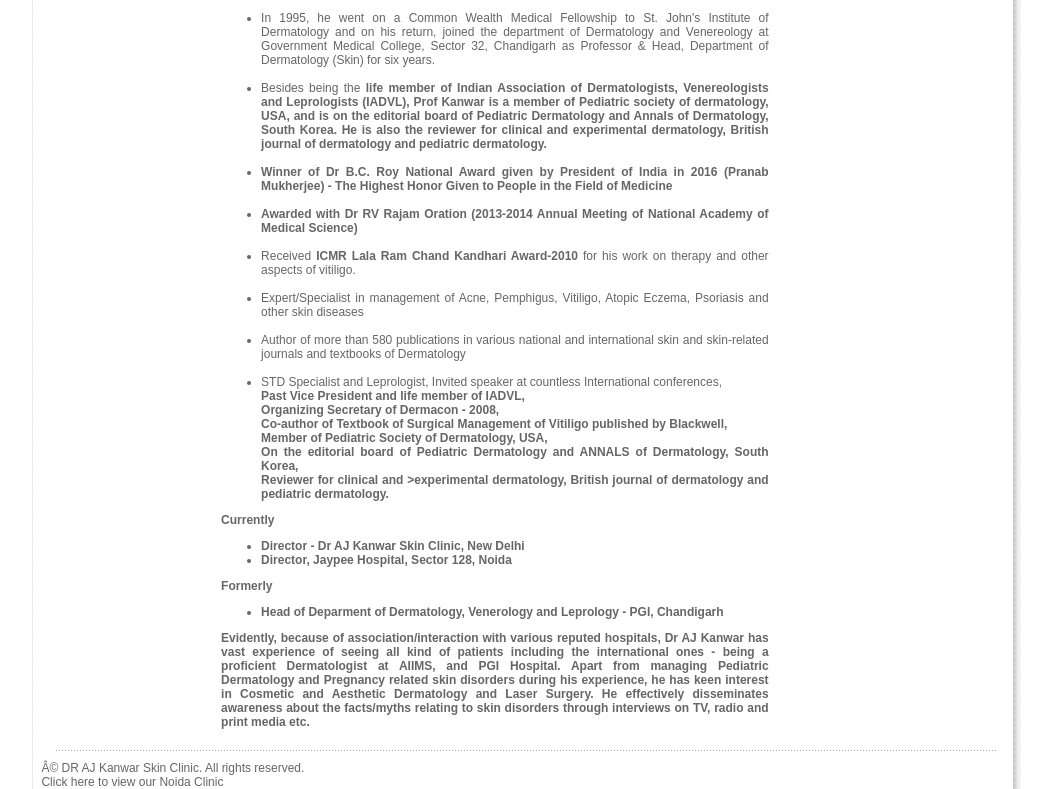
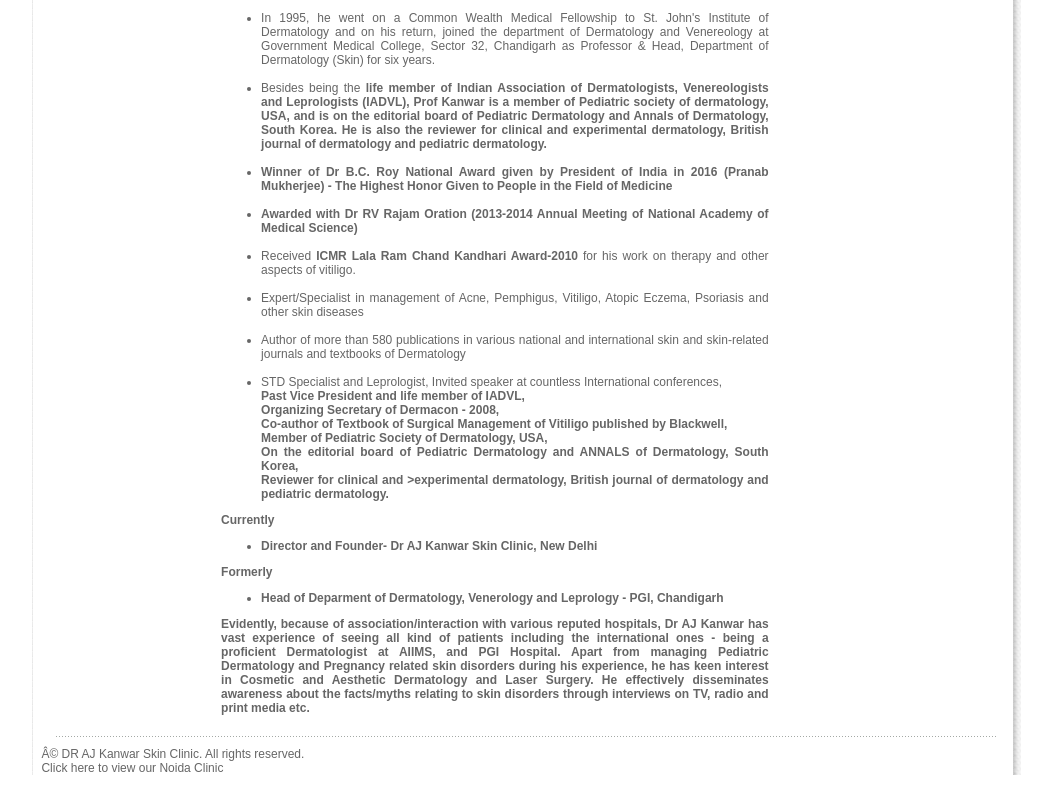
Before and after one commit to ajkanwar/ajkanwar.github.com, a plain HTML site: page most-experienced-dermatologist-delhi.html in a window 1280 px wide. Shown: the part 549-1338 px from the top of the page, without its empty margins (114-1166 px from the left). Drawn offline with Linux system fonts and the light colour scheme; a script that the page names is missing; files whose address does not match are found by name.

Commit message:
Update most-experienced-dermatologist-delhi.html

```diff
--- a/most-experienced-dermatologist-delhi.html
+++ b/most-experienced-dermatologist-delhi.html
@@ -106,8 +106,8 @@ jkmegamenu.definemenu("megaanchor", "megamenu1", "mouseover")
 
 <strong>Currently</strong>
 <ul>
-	<li>Director - Dr AJ Kanwar Skin Clinic, New Delhi</li>
-	<li>Director, Jaypee Hospital, Sector 128, Noida</li>
+	<li>Director and Founder- Dr AJ Kanwar Skin Clinic, New Delhi</li>
+
 </ul>
 
 <strong>Formerly</strong>
```
